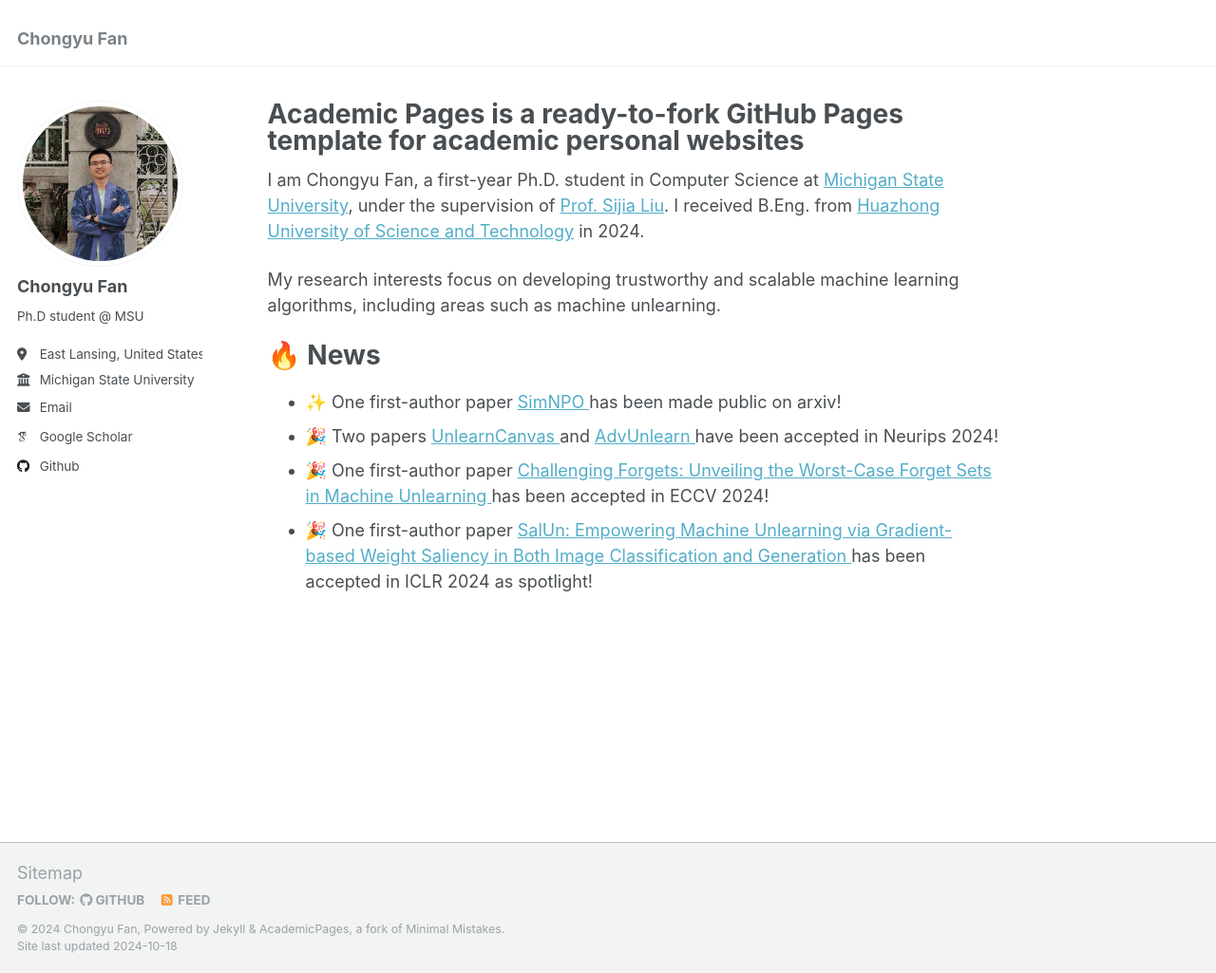
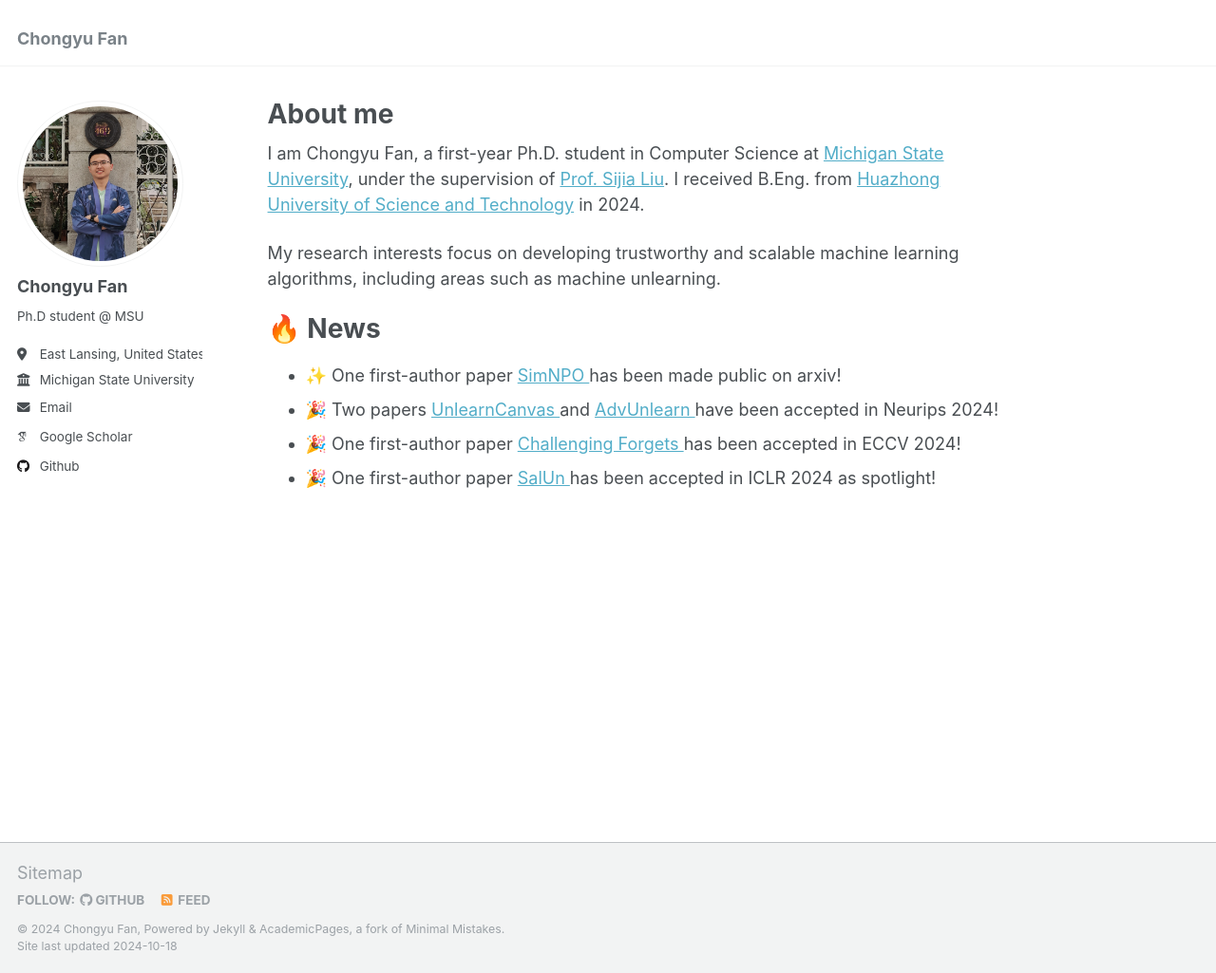
Before and after one commit to a-F1/a-F1.github.io, a Jekyll site: the page built from _pages/about.md, in a window 1280 px wide and 1025 px high. Shown: the whole window at 95% size. Built offline with Jekyll 4.4.1, drawn with Linux system fonts in a browser that asks for light colours; emoji names are drawn with the system emoji font; some web fonts are replaced.

Commit message:
Upd news

```diff
--- a/_pages/about.md
+++ b/_pages/about.md
@@ -1,6 +1,6 @@
 ---
 permalink: /
-title: "Academic Pages is a ready-to-fork GitHub Pages template for academic personal websites"
+title: "About me"
 author_profile: true
 redirect_from:
   - /about/
@@ -14,5 +14,5 @@ My research interests focus on developing trustworthy and scalable machine learn
 # :fire: News
 - :sparkles:  One first-author paper <a href="https://arxiv.org/abs/2410.07163"> SimNPO </a> has been made public on arxiv!
 - :tada: Two papers <a href="https://arxiv.org/abs/2402.11846"> UnlearnCanvas </a> and <a href="https://arxiv.org/abs/2405.15234">  AdvUnlearn </a> have been accepted in Neurips 2024!
-- :tada: One first-author paper <a href="https://arxiv.org/abs/2403.07362"> Challenging Forgets: Unveiling the Worst-Case Forget Sets in Machine Unlearning </a> has been accepted in ECCV 2024!
-- :tada: One first-author paper <a href="https://arxiv.org/abs/2310.12508"> SalUn: Empowering Machine Unlearning via Gradient-based Weight Saliency in Both Image Classification and Generation </a> has been accepted in ICLR 2024 as spotlight!
+- :tada: One first-author paper <a href="https://arxiv.org/abs/2403.07362"> Challenging Forgets </a> has been accepted in ECCV 2024!
+- :tada: One first-author paper <a href="https://arxiv.org/abs/2310.12508"> SalUn </a> has been accepted in ICLR 2024 as spotlight!
```
